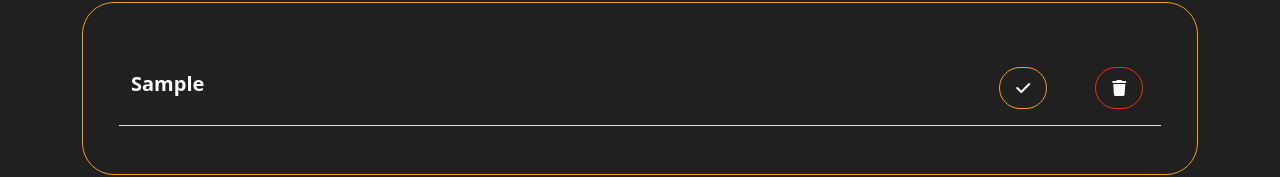
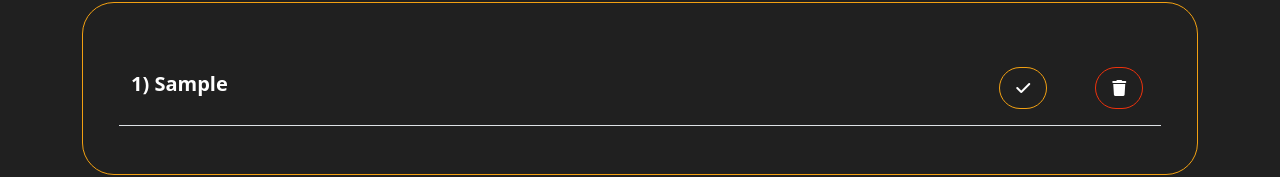
Before and after one commit to Drew0004/React-To-Do-List, a React (Vite) app: page / in a window 1280 px wide. Both pictures are taken after typing "Sample" into the empty fields and a click on the button "Aggiungi task". Shown: the part 312-489 px from the top of the page. Built offline with nearby package versions, Linux system fonts and the light colour scheme.

Commit message:
add index

```diff
--- a/src/components/Todos.jsx
+++ b/src/components/Todos.jsx
@@ -60,12 +60,12 @@ const Todos = () => {
                 {
                     todos.length === 0 ?
                     <h3 className='my-font text-white'>Sembra non ci siano Tasks per ora...</h3> :
-                    todos.map((elem)=>{
+                    todos.map((elem, index)=>{
                         return (
                             <>
                                 <div className="row justify-content-between align-items-center border-bottom py-3">
                                     <div className="col-8">
-                                        <h5 className={`fw-bold ${elem.done === true ? 'task-done' : 'text-white'}`} key={elem.id}>{elem.task}</h5>
+                                        <h5 className={`fw-bold ${elem.done === true ? 'task-done' : 'text-white'}`} key={elem.id}>{index + 1}{')'} {elem.task}</h5>
                                     </div>
                                     <div className='col-2 d-flex align-items-center'>
                                         <button onClick={()=>handleDoneStatus(elem.id)} className='px-3 py-2 my-button rounded-5'><i className="fa-solid fa-check text-white"></i></button>
```
